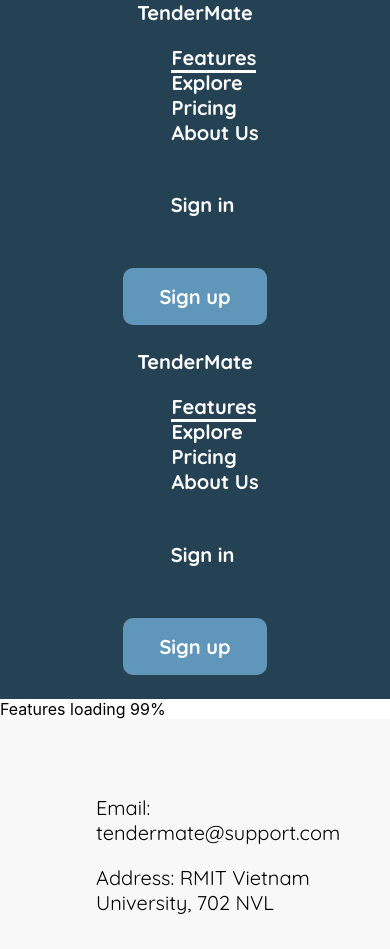
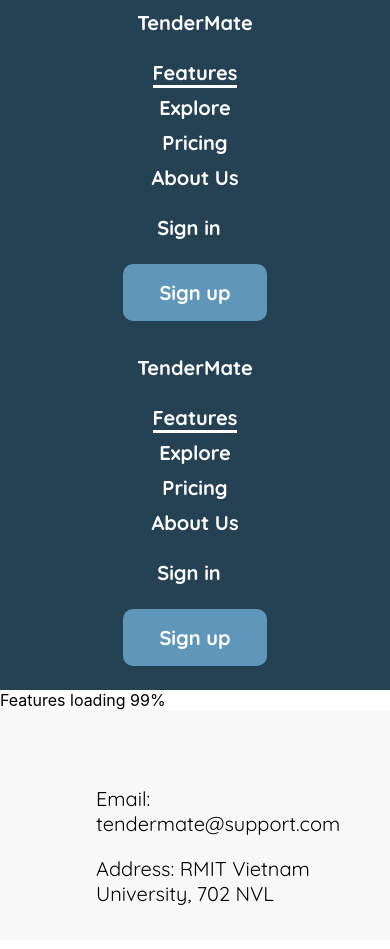
Before and after one commit to hungthezorba/projecter-front-end, a React (Create React App) app: page /features in a window 390 px wide. Built offline with nearby package versions, Linux system fonts and the light colour scheme.

Commit message:
Align navbar on small view

```diff
--- a/src/navigation/NavigationBar.css
+++ b/src/navigation/NavigationBar.css
@@ -13,6 +13,7 @@
     width: 100vw;
     top: 0;
     z-index: 100;
+    position: relative;
 }
 
 
@@ -48,11 +49,21 @@
         justify-content: center;
         height: 100%;
     }
+
+    .navtags-logo {
+        margin-top: 10px;
+    }
+
     .topNav {
         flex: 1 0 100%;
         flex-direction: column;
         justify-content: center;
         height: 100%;
+        margin-left: 0rem !important;
+        text-align: center;
+    }
+    .topNav li {
+        margin: 5px 0 !important;
     }
 }
 
@@ -69,18 +80,22 @@
 
 .flexbox-right .navtags {
     margin-right: 0.75rem;
+    color: white;
+    text-decoration: none;
 }
 
 .topNav {
     list-style-type: none;
+    padding: 0;
     display: flex;
+    margin-left: 3rem;
 }
 
-.navtags {
+li .navtags {
     color: #fff;
     position: relative;
     text-decoration: none;
-    margin: 1.7rem;
+    margin: 1rem;
 }
 
 .navbtn {
--- a/src/page/ProjectPage.js
+++ b/src/page/ProjectPage.js
@@ -16,15 +16,18 @@
             member : [
                 {
                     id: '1',
-                    username: 'hungthezorba'
+                    username: 'hungthezorba',
+                    imageUrl: 'https://www.w3schools.com/howto/img_avatar.png'
                 },
                 {
                     id: '2',
-                    username: 'polackbeeves'
+                    username: 'polackbeeves',
+                    imageUrl: 'https://www.w3schools.com/howto/img_avatar.png'
                 },
                 {
                     id: '3',
-                    username: 'callMeDKay'
+                    username: 'callMeDKay',
+                    imageUrl: 'https://www.w3schools.com/howto/img_avatar.png'
                 }
             ],
             note: [
@@ -43,7 +46,7 @@
                     title: 'Search the warehouse',
                     items: [
                         { id: '3', content: 'hello', date: '18/09/2020', done: false },
-                        { id: '4', content: 'world', date: '15/10/2020', done: true }
+                        { id: '4', content: 'world', date: '12/10/2020', done: true }
                     ],
                     x: '0',
                     y: '0'
--- a/src/projectManage/ProjectCard.js
+++ b/src/projectManage/ProjectCard.js
@@ -57,26 +57,20 @@
                     <Info>
                         <div>
                             <Typography style={{fontFamily: 'Quicksand', fontWeight: '700'}} component="h5" variant="h4">
-                                Ocean Freedom
+                                {this.props.name}
                             </Typography>
                         </div>
                         <div style={{paddingTop: '4px'}}>
-                            <p>Lorem ipsum dolor sit amet, consectetur adipiscing elit, sed do eiusmod tempor incididunt ut labore et dolore magna aliqua. Ut enim ad minim veniam, quis nostrud exercitation ullamco laboris nisi ut aliquip ex ea commodo consequat.</p>
+                            <p>{this.props.description}</p>
                         </div>
                         <div style={{ display: 'flex', alignItems: 'center', marginLeft: '10px' }}>
                             <div style={{ display: 'flex' }}>
-                                <div>
-                                    <img style={{ borderRadius: '50%', width: '50px' }} src="https://www.w3schools.com/howto/img_avatar.png" />
-                                </div>
-                                <div>
-                                    <img style={{ borderRadius: '50%', width: '50px' }} src="https://www.w3schools.com/howto/img_avatar.png" />
-                                </div>
-                                <div>
-                                    <img style={{ borderRadius: '50%', width: '50px' }} src="https://www.w3schools.com/howto/img_avatar.png" />
-                                </div>
-                                <div>
-                                    <img style={{ borderRadius: '50%', width: '50px' }} src="https://www.w3schools.com/howto/img_avatar.png" />
-                                </div>
+                                {this.props.member.map(m => (
+                                    <div>
+                                        <img style={{ borderRadius: '50%', width: '50px' }} src={m.imageUrl} />
+                                    </div>
+                                ))}
+
                             </div>
                             <div style={{ padding: '0 20px' }}>
                                 <button className="add-member-button">Add</button>
```
